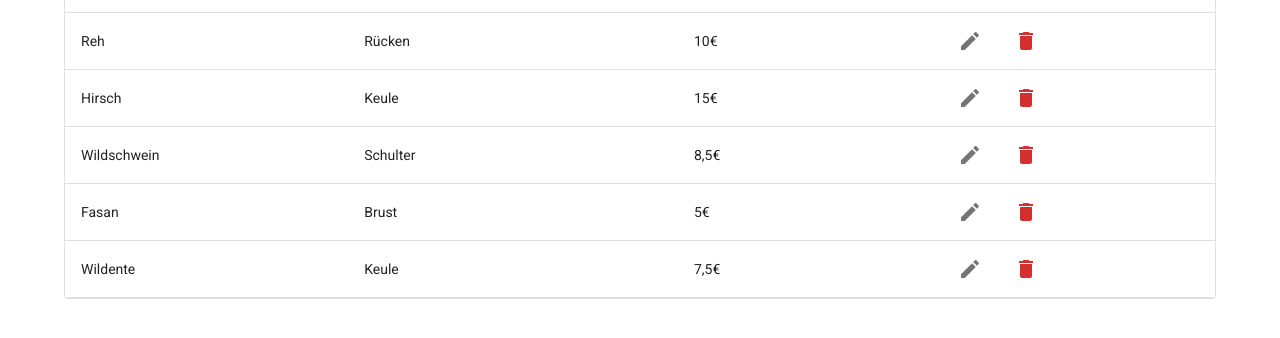
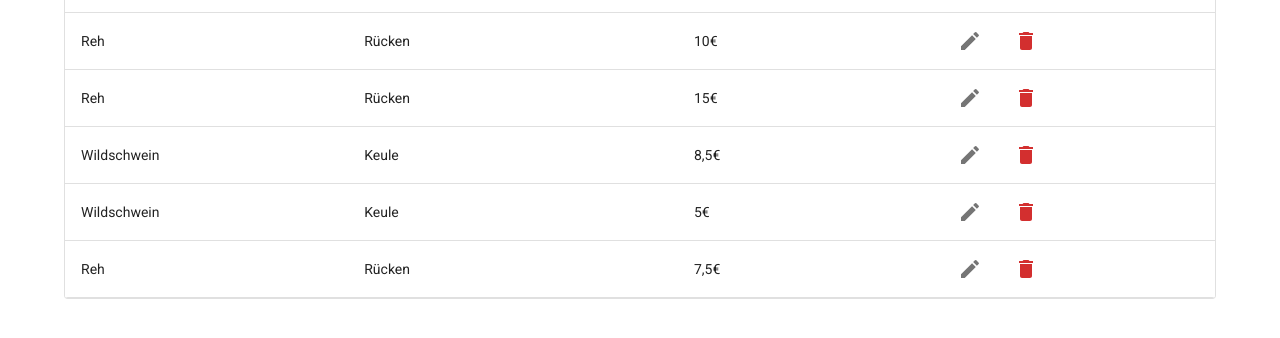
Before and after one commit to mattzes/vension_mgmt, a Next.js app: page /pricing in a window 1280 px wide. Shown: the part 188-526 px from the top of the page. Built offline with nearby package versions, Linux system fonts and the light colour scheme.

Commit message:
change entities by id not by name like animal or meat

```diff
--- a/src/components/pricing/PricingTable.tsx
+++ b/src/components/pricing/PricingTable.tsx
@@ -5,14 +5,46 @@ import { Box, Button, Container, IconButton, MenuItem, Tooltip, useMediaQuery, u
 import { Delete, Edit } from '@mui/icons-material';
 import { RecordForm } from './RecordForm';
 
-export const animal_types = ['Reh', 'Wildschwein'];
-export const meat_types = ['Rücken', 'Keule', 'Für Wurst'];
+export const animals: BasicEntity[] = [
+  {
+    id: 1,
+    name: 'Reh',
+  },
+  {
+    id: 2,
+    name: 'Wildschwein',
+  },
+];
+
+export const meats: BasicEntity[] = [
+  {
+    id: 1,
+    name: 'Rücken',
+  },
+  {
+    id: 2,
+    name: 'Keule',
+  },
+  {
+    id: 3,
+    name: 'Schulter',
+  },
+  {
+    id: 4,
+    name: 'Brust',
+  },
+];
 
 export type Price = {
   id: number;
-  animal_type: string;
-  meat_type: string;
+  animal_id: BasicEntity['id'];
+  meat_id: BasicEntity['id'];
   price: number;
+};
+
+export type BasicEntity = {
+  id: number;
+  name: string;
 };
 
 export type MuiTextFieldProps = {
@@ -23,7 +55,7 @@ export type MuiTextFieldProps = {
 };
 
 export type MyColumnDef = MRT_ColumnDef<Price> & {
-  accessorKey: 'id' | 'animal_type' | 'meat_type' | 'price';
+  accessorKey: 'id' | 'animal_id' | 'meat_id' | 'price';
   showInForm?: boolean;
   muiTextFieldProps?: () => MuiTextFieldProps;
 };
@@ -32,32 +64,32 @@ export const PricingTable = () => {
   const data: Price[] = [
     {
       id: 1,
-      animal_type: 'Reh',
-      meat_type: 'Rücken',
+      animal_id: 1,
+      meat_id: 1,
       price: 10.0,
     },
     {
       id: 2,
-      animal_type: 'Hirsch',
-      meat_type: 'Keule',
+      animal_id: 1,
+      meat_id: 2,
       price: 15.0,
     },
     {
       id: 3,
-      animal_type: 'Wildschwein',
-      meat_type: 'Schulter',
+      animal_id: 2,
+      meat_id: 3,
       price: 8.5,
     },
     {
       id: 4,
-      animal_type: 'Fasan',
-      meat_type: 'Brust',
+      animal_id: 2,
+      meat_id: 4,
       price: 5.0,
     },
     {
       id: 5,
-      animal_type: 'Wildente',
-      meat_type: 'Keule',
+      animal_id: 1,
+      meat_id: 5,
       price: 7.5,
     },
   ];
@@ -72,7 +104,7 @@ export const PricingTable = () => {
     () => [
       {
         showInForm: true,
-        accessorKey: 'animal_type',
+        accessorKey: 'animal_id',
         header: 'Tierart',
         size: 0,
         muiTextFieldProps: () => ({
@@ -80,16 +112,17 @@ export const PricingTable = () => {
           type: 'text',
           defaultValue: '',
           select: true, //change to select for a dropdown
-          children: animal_types.map(animal_type => (
-            <MenuItem key={animal_type} value={animal_type}>
-              {animal_type}
+          children: animals.map(animal => (
+            <MenuItem key={animal.id} value={animal.id}>
+              {animal.name}
             </MenuItem>
           )),
         }),
+        Cell: ({ row }) => <>{animals.find(animal => animal.id === row.original.animal_id)?.name}</>,
       },
       {
         showInForm: true,
-        accessorKey: 'meat_type',
+        accessorKey: 'meat_id',
         header: 'Fleischart',
         size: 0,
         muiTextFieldProps: () => ({
@@ -97,12 +130,13 @@ export const PricingTable = () => {
           required: true,
           type: 'text',
           select: true, //change to select for a dropdown
-          children: meat_types.map(meat_type => (
-            <MenuItem key={meat_type} value={meat_type}>
-              {meat_type}
+          children: meats.map(meat => (
+            <MenuItem key={meat.id} value={meat.id}>
+              {meat.name}
             </MenuItem>
           )),
         }),
+        Cell: ({ row }) => <>{meats.find(meat => meat.id === row.original.animal_id)?.name}</>,
       },
       {
         showInForm: true,
--- a/src/components/pricing/RecordForm.tsx
+++ b/src/components/pricing/RecordForm.tsx
@@ -95,9 +95,9 @@ export const RecordForm = ({
 
               let textFieldProps = column.muiTextFieldProps ? column.muiTextFieldProps() : {};
 
-              if (!rowToEdit && (column.accessorKey === 'animal_type' || column.accessorKey === 'meat_type')) {
+              if (!rowToEdit && (column.accessorKey === 'animal_id' || column.accessorKey === 'meat_id')) {
                 if ('select' in textFieldProps) textFieldProps.select = false;
-              } else if (rowToEdit && (column.accessorKey === 'animal_type' || column.accessorKey === 'meat_type')) {
+              } else if (rowToEdit && (column.accessorKey === 'animal_id' || column.accessorKey === 'meat_id')) {
                 textFieldProps = { ...textFieldProps, disabled: true };
               }
 
```
